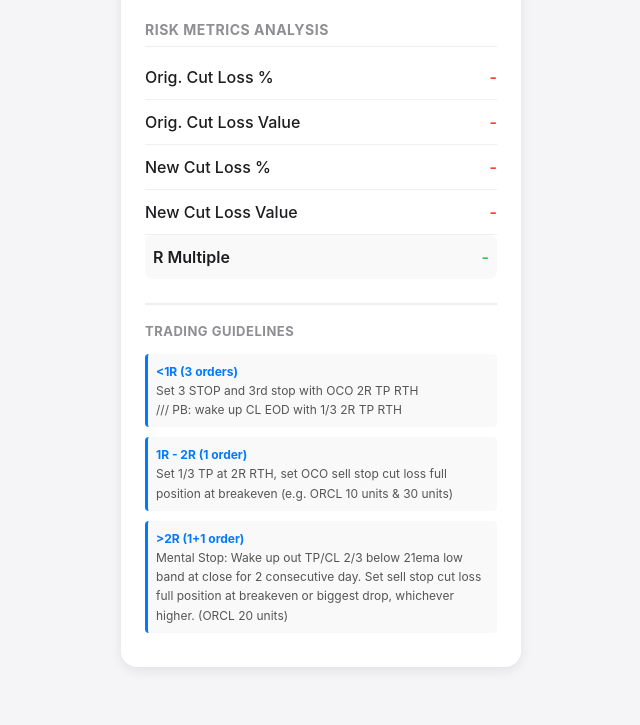
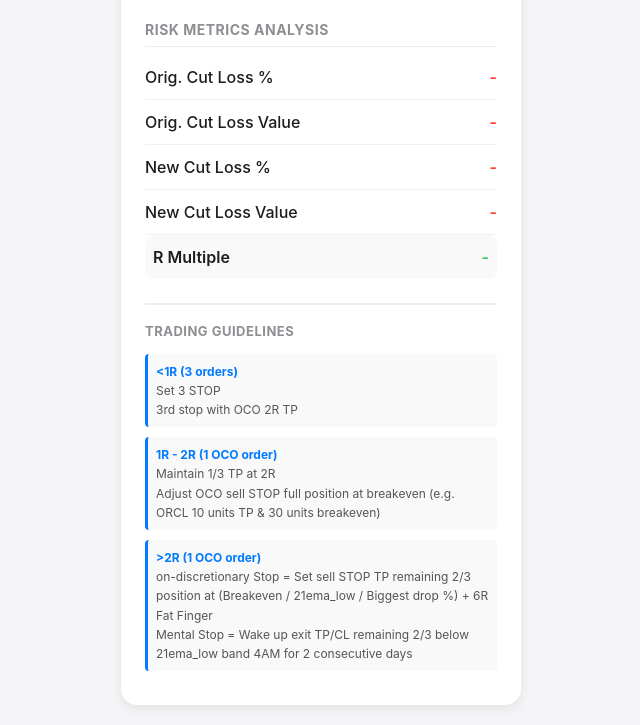
Before and after one commit to andylee318/stoploss-calc, a plain HTML site: page index.html in a window 1280 px wide. Shown: the part 619-1344 px from the top of the page, without its empty margins (319-959 px from the left). Before the commit the page ends 1306 px from the top, so only its background shows below. Drawn offline with Linux system fonts and the light colour scheme.

Commit message:
Refactor trading guidelines for clarity and detail

```diff
--- a/index.html
+++ b/index.html
@@ -230,18 +230,18 @@
 
         <div class="note-item">
             <strong>&lt;1R (3 orders)</strong><br>
-            Set 3 STOP and 3rd stop with OCO 2R TP RTH<br>
-            /// PB: wake up CL EOD with 1/3 2R TP RTH
+            Set 3 STOP<br>
+            3rd stop with OCO 2R TP
         </div>
 
         <div class="note-item">
-            <strong>1R - 2R (1 order)</strong><br>
-            Set 1/3 TP at 2R RTH, set OCO sell stop cut loss full position at breakeven (e.g. ORCL 10 units & 30 units)
+            <strong>1R - 2R (1 OCO order)</strong><br>
+            Maintain 1/3 TP at 2R<br>Adjust OCO sell STOP full position at breakeven (e.g. ORCL 10 units TP &amp; 30 units breakeven)
         </div>
 
         <div class="note-item">
-            <strong>&gt;2R (1+1 order)</strong><br>
-            Mental Stop: Wake up out TP/CL 2/3 below 21ema low band at close for 2 consecutive day. Set sell stop cut loss full position at breakeven or biggest drop, whichever higher. (ORCL 20 units)
+            <strong>&gt;2R (1 OCO order)</strong><br>
+            on-discretionary Stop = Set sell STOP TP remaining 2/3 position at (Breakeven / 21ema_low / Biggest drop %) + 6R Fat Finger<br>Mental Stop = Wake up exit TP/CL remaining 2/3 below 21ema_low band 4AM for 2 consecutive days
         </div>
     </div>
 </div>
```
